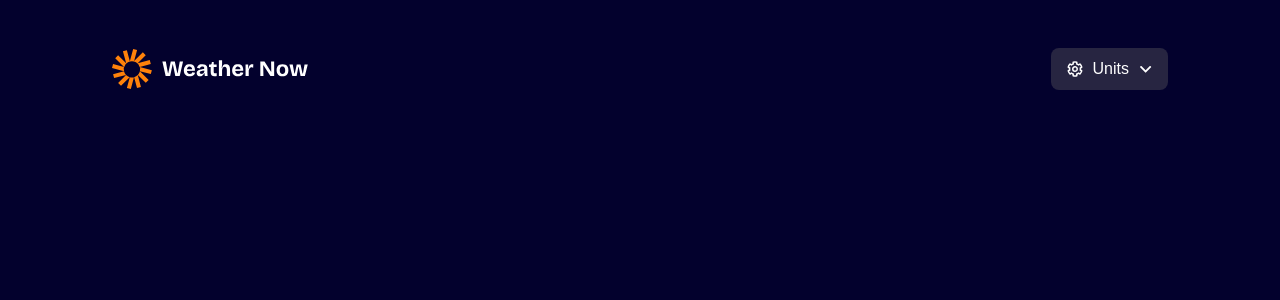
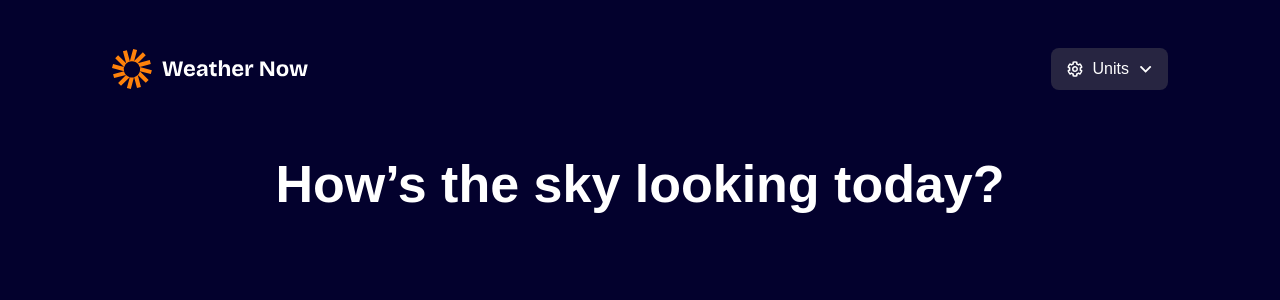
Before and after one commit to FranciscoRochaDev/Weather-App, a React (Vite) app: page / in a window 1280 px wide. Shown: the top 300 px of the page. Built offline with nearby package versions, Linux system fonts and the light colour scheme; a web font is replaced by a local one.

Commit message:
feat/Titulo principal

```diff
--- /dev/null
+++ b/src/App.module.css
@@ -0,0 +1,44 @@
+
+.container{
+    display: flex;
+    flex-direction: column;
+    gap: 4.8rem;
+}
+
+@media(min-width: 1024px){
+    .container{
+        gap: 6.4rem;
+    }
+}
+
+.title{
+    font-family: var(--font-bricolage);
+    font-weight: 900;
+    font-size: 5.2rem;
+    text-align: center;
+    color: var(--neutral-0);
+}
+
+.br_mobile {
+    display: block;
+}
+
+.br_tablet {
+    display: none;
+}
+
+@media (min-width: 768px) {
+    .br_mobile {
+        display: none;
+    }
+
+    .br_tablet {
+        display: block;
+    }
+}
+
+@media (min-width: 1024px) {
+    .br_tablet {
+        display: none;
+    }
+}
--- a/src/App.tsx
+++ b/src/App.tsx
@@ -1,11 +1,15 @@
 import Header from "./components/Header/Header"
+import styles from './App.module.css'
 
 function App() {
 
   return (
-    <>
+    <div className={styles.container}>
         <Header />
-    </>
+        <h1 className={styles.title}>
+            How’s the <br className={styles.br_mobile} />sky <br className={styles.br_tablet} />looking <br className={styles.br_mobile} />today?
+        </h1>
+    </div>
   )
 }
 
```
